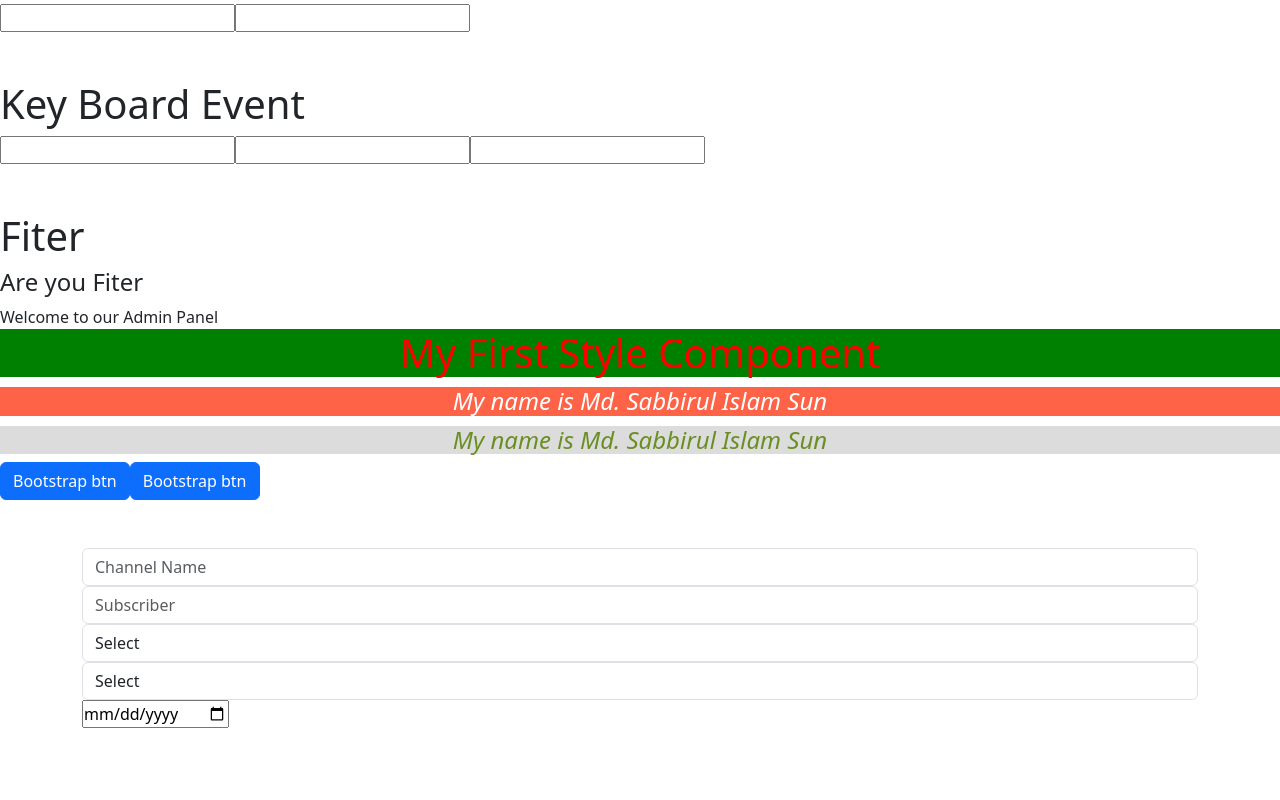
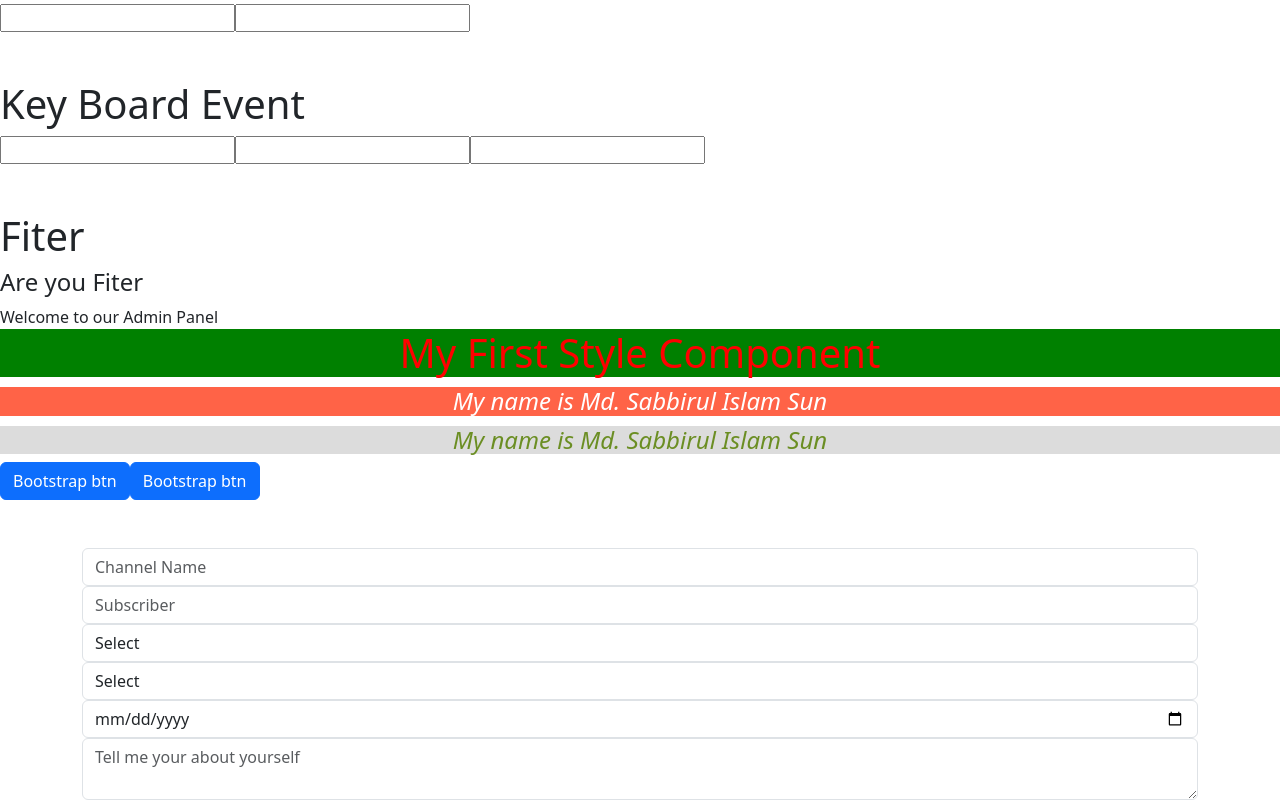
Before and after one commit to sabbirsun/practice-jsx, a React (Create React App) app in the folder practice/: page / in a window 1280 px wide. Shown: the part 492-1292 px from the top of the page. Before the commit the page ends 1220 px from the top, so only its background shows below. Built offline with nearby package versions, Linux system fonts and the light colour scheme.

Commit message:
textarea add

```diff
--- a/practice/src/Pages/Form.jsx
+++ b/practice/src/Pages/Form.jsx
@@ -13,7 +13,11 @@ function Form() {
             <option value="Select">Java</option>
         </select>
 
-        <input type="date" name='CreationDate' onChange={FormChange}/>
+        <input type="date" name='CreationDate' onChange={FormChange} className='form-control'/>
+
+        <textarea name="About" onChange={FormChange} placeholder='Tell me your about yourself' className='form-control'>
+
+        </textarea>
     </div>
   )
 }
```
